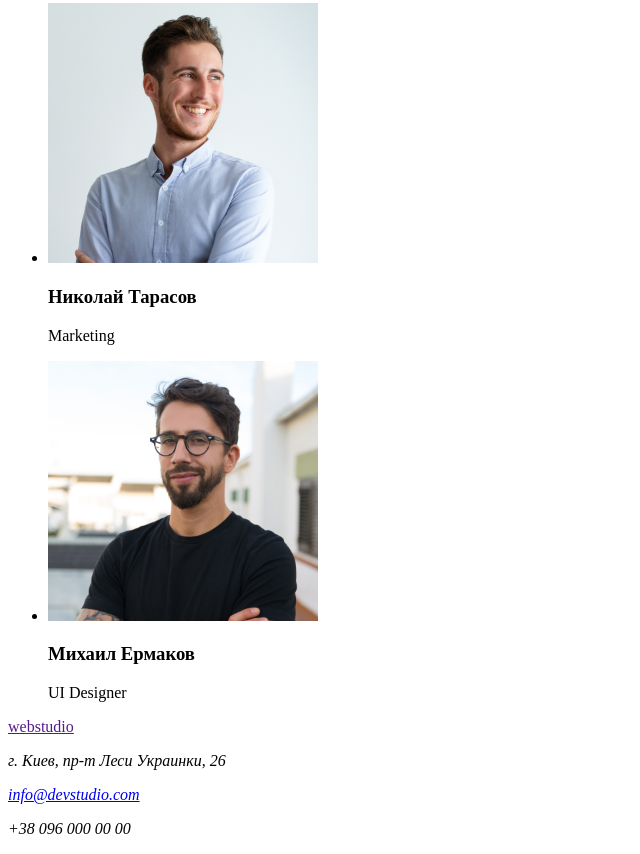
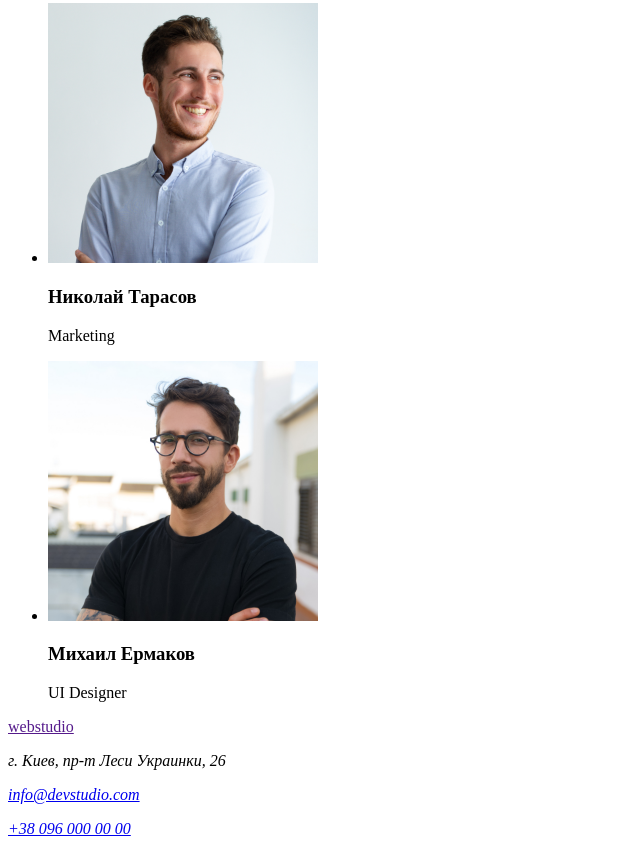
Before and after one commit to jokerav/goit-markup-hw-01, a plain HTML site: page index.html in a window 1280 px wide. Shown: the part 2349-3203 px from the top of the page, without its empty margins (0-640 px from the left). Drawn offline with Linux system fonts and the light colour scheme.

Commit message:
1.1 исправил телефон в футере
исправил телефон в футере

```diff
--- a/index.html
+++ b/index.html
@@ -107,7 +107,7 @@
         <address>
           <p>г. Киев, пр-т Леси Украинки, 26</p>
           <p><a href="mailto:info@devstudio.com">info@devstudio.com</a></p>
-          <p><a href="tel:+380960000000"></a>+38 096 000 00 00</p>
+          <p><a href="tel:+380960000000">+38 096 000 00 00</a></p>
         </address>
       </footer>
     </div>
```
